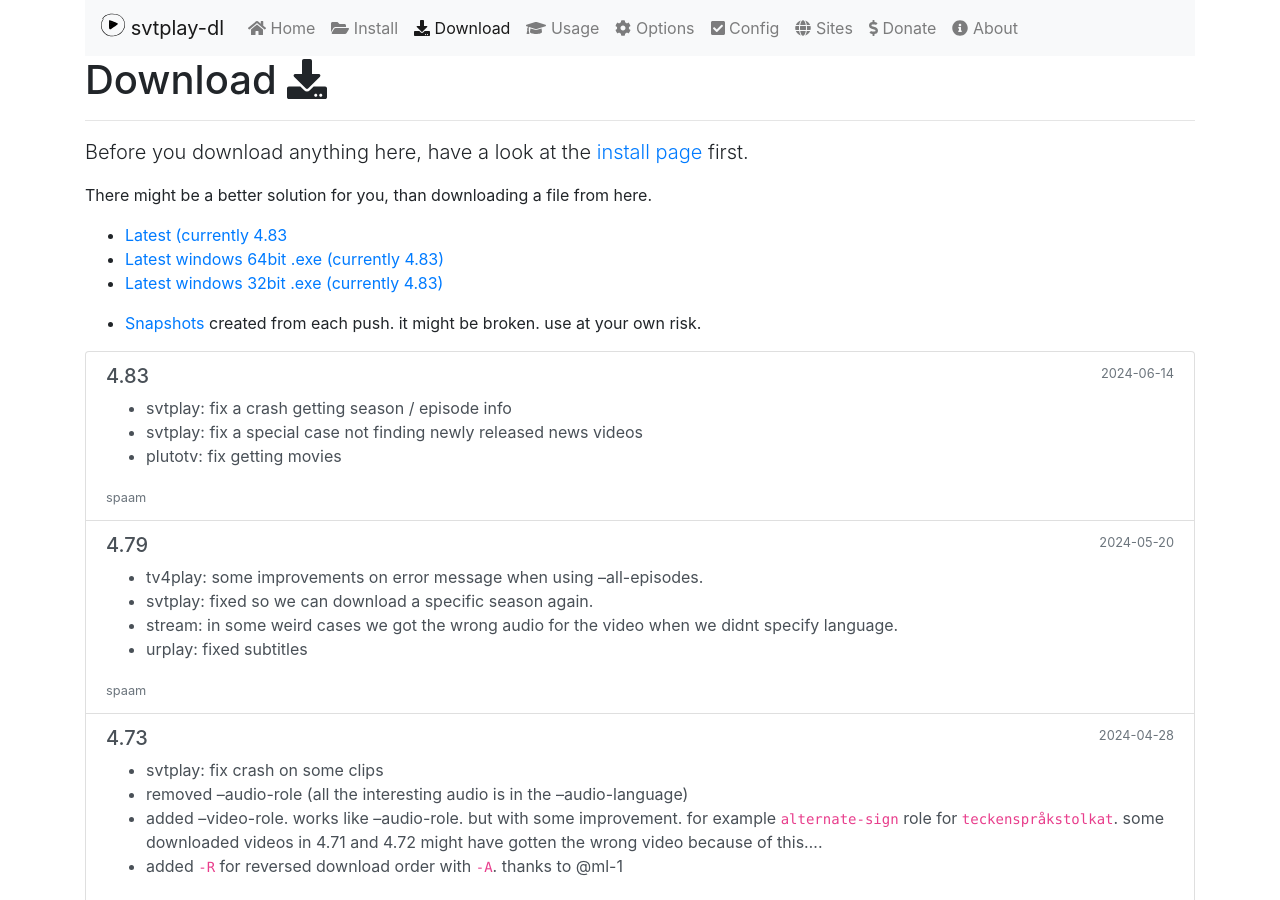
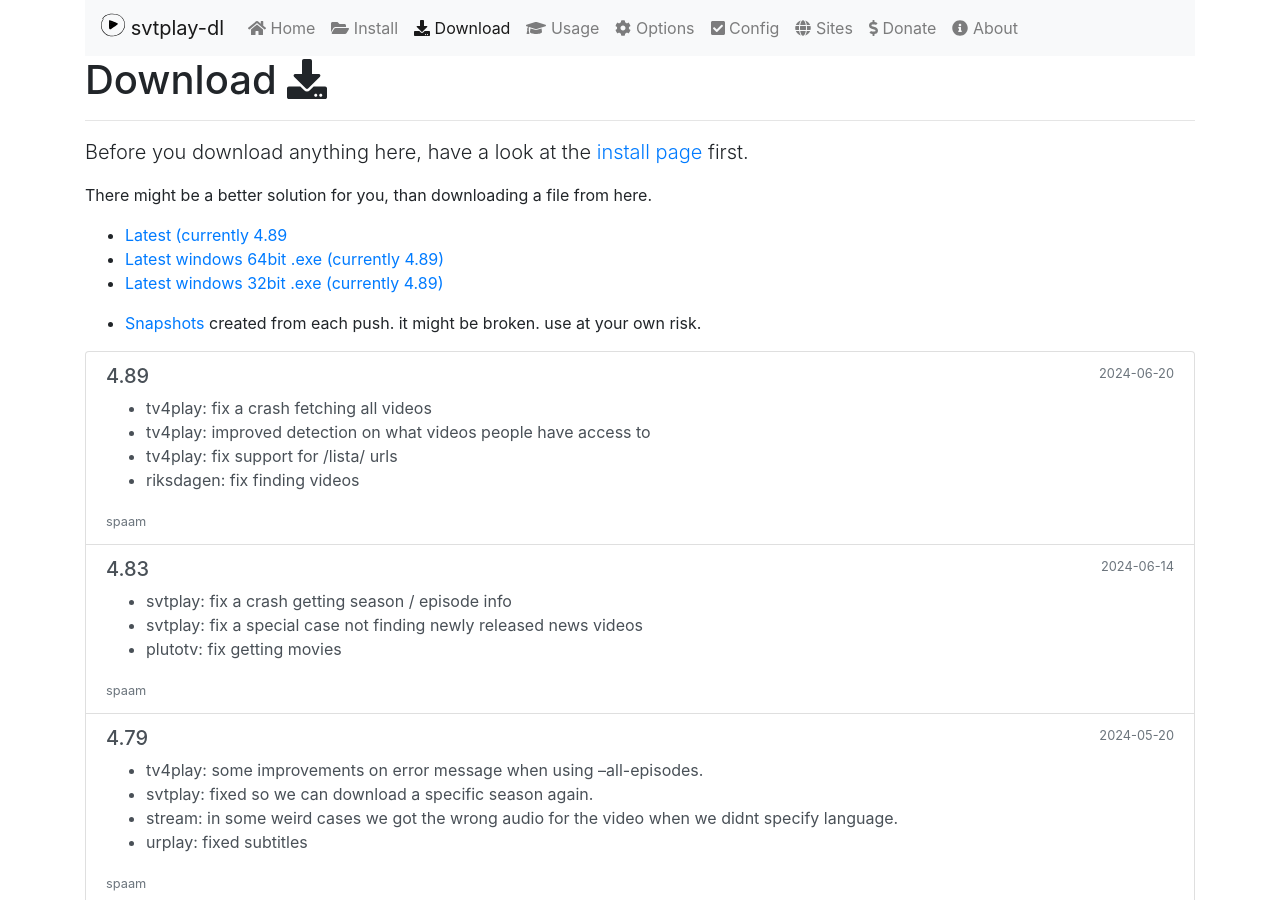
Before and after one commit to spaam/svtplay-dl-web, a Jekyll site: the page built from _pages/download.md, in a window 1280 px wide and 900 px high. Built offline with Jekyll 4.4.1, drawn with Linux system fonts in a browser that asks for light colours; nearby versions of some CDN libraries; comment, search, counter and statistics services are not loaded.

```diff
--- a/_layouts/home.html
+++ b/_layouts/home.html
@@ -15,7 +15,7 @@ layout: default
             <a href="/install/" class="btn btn-lg btn-outline-primary mb-3 mb-md-0 mr-md-3">Get started</a>
             <a href="/archive/" class="btn btn-lg btn-outline-secondary">Download</a>
         </div>
-        <p class="text-muted mb-0">Currently v4.83 (2024-06-14)</p>
+        <p class="text-muted mb-0">Currently v4.89 (2024-06-20)</p>
     </div>
     <div class="col-md-6">
         <img src="/assets/brand/logo.svg" width="256" height="256" class="img-fluid mb-3">
--- a/_pages/download.md
+++ b/_pages/download.md
@@ -10,9 +10,9 @@ description: Download page for svtplay-dl
 
 There might be a better solution for you, than downloading a file from here.
 
-* [Latest (currently 4.83](https://svtplay-dl.se/download/4.83/svtplay-dl)
-* [Latest windows 64bit .exe (currently 4.83)](https://svtplay-dl.se/download/4.83/svtplay-dl-amd64.zip)
-* [Latest windows 32bit .exe (currently 4.83)](https://svtplay-dl.se/download/4.83/svtplay-dl-win32.zip)
+* [Latest (currently 4.89](https://svtplay-dl.se/download/4.89/svtplay-dl)
+* [Latest windows 64bit .exe (currently 4.89)](https://svtplay-dl.se/download/4.89/svtplay-dl-amd64.zip)
+* [Latest windows 32bit .exe (currently 4.89)](https://svtplay-dl.se/download/4.89/svtplay-dl-win32.zip)
 
 * [Snapshots](/download/snapshots/) created from each push. it might be broken. use at your own risk.
 
--- /dev/null
+++ b/_posts/2024-06-20-4.89.md
@@ -0,0 +1,14 @@
+---
+layout: post
+title: "4.89"
+date: 2024-06-20 22:50:50 +0200
+categories: releases
+windows-amd64: true
+windows-win32: true
+binary: true
+---
+
+* tv4play: fix a crash fetching all videos
+* tv4play: improved detection on what videos people have access to
+* tv4play: fix support for /lista/ urls
+* riksdagen: fix finding videos
```
